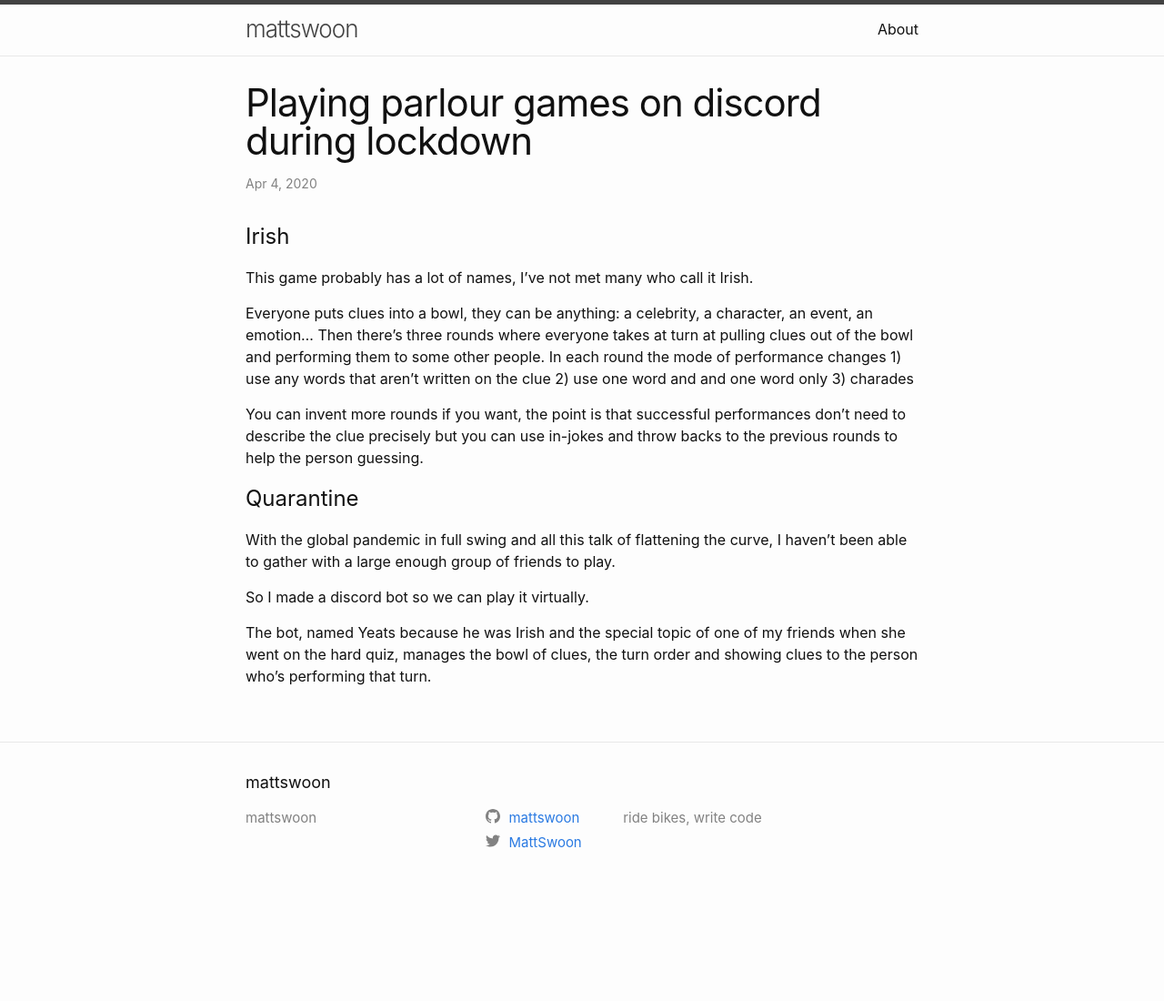
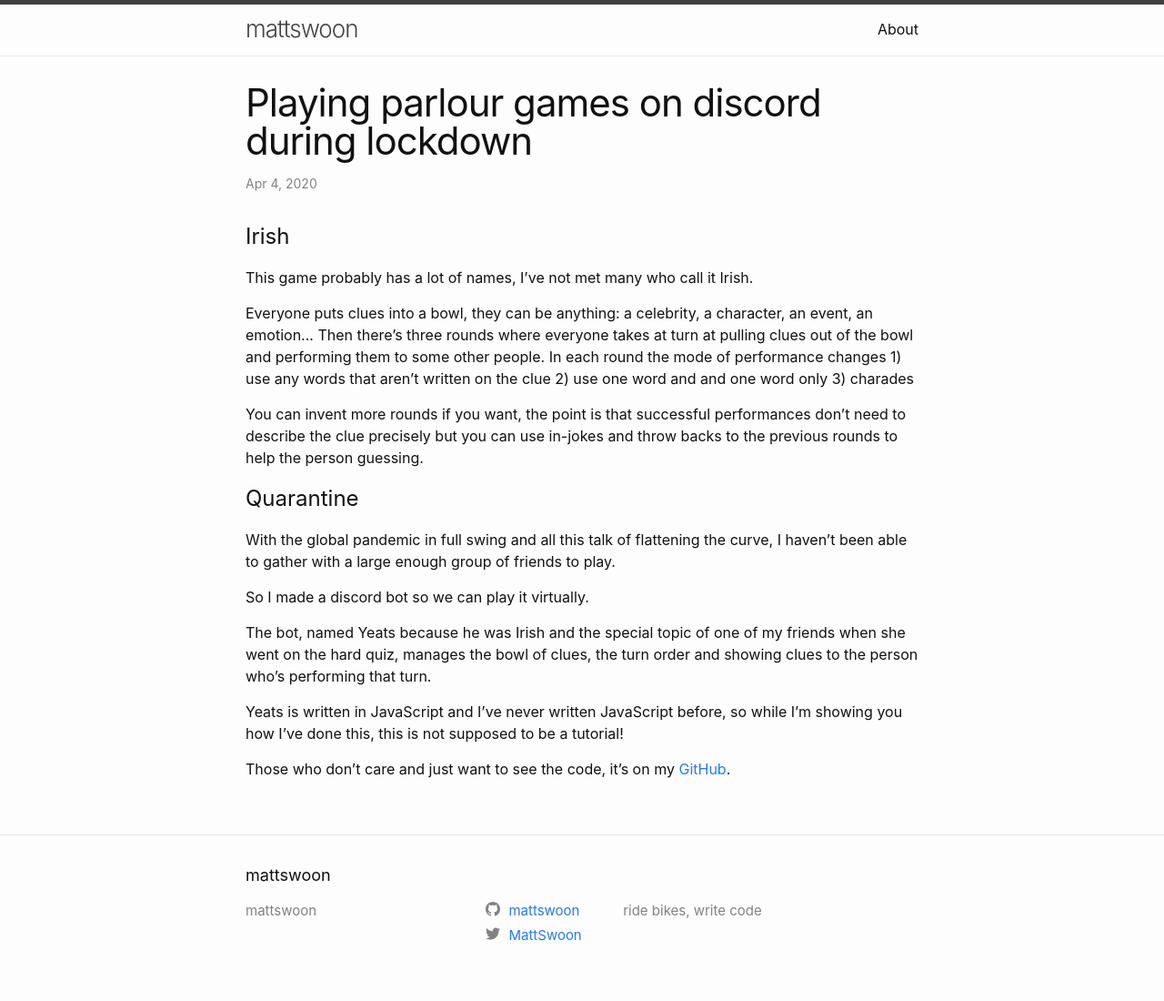
Before and after one commit to mattswoon/mattswoon.github.io, a Jekyll site: the page built from _posts/2020-04-04-irish.md, in a window 1280 px wide. Shown: the whole page at 91% size. Built offline with Jekyll 4.4.1, drawn with Linux system fonts in a browser that asks for light colours; before the commit the page ends 998 px from its top, so only the background shows below that.

Commit message:
Update 2020-04-04-irish.md

```diff
--- a/_posts/2020-04-04-irish.md
+++ b/_posts/2020-04-04-irish.md
@@ -26,3 +26,10 @@
 
 The bot, named Yeats because he was Irish and the special topic of one of my friends when she went on the hard quiz,
 manages the bowl of clues, the turn order and showing clues to the person who's performing that turn.
+
+Yeats is written in JavaScript and I've never written JavaScript before,
+so while I'm showing you how I've done this, this is
+not supposed to be a tutorial!
+
+Those who don't care and just want to see the code,
+it's on my [GitHub](https://github.com/mattswoon/yeats).
```
